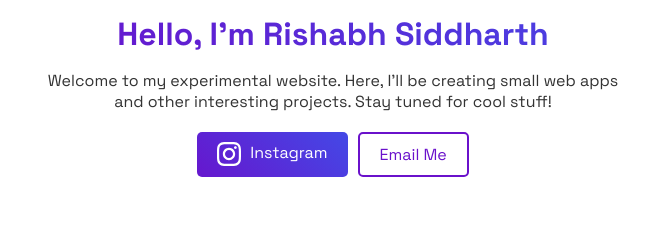
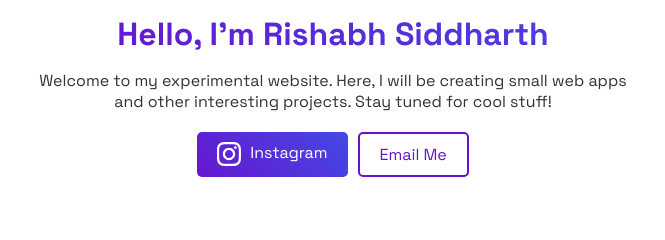
Before and after one commit to riz-biz/rizbiz.tech, a plain HTML site: page index.html in a window 1280 px wide. Shown: the part 315-555 px from the top of the page, 307-972 px from the left. Drawn offline with Linux system fonts and the light colour scheme.

Commit message:
Update index.html

```diff
--- a/index.html
+++ b/index.html
@@ -141,7 +141,7 @@
     <div class="logo">rizbiz.tech</div>
     <div class="container">
         <h1>Hello, I'm Rishabh Siddharth</h1>
-        <p class="description">Welcome to my experimental website. Here, I'll be creating small web apps and other interesting projects. Stay tuned for cool stuff!</p>
+        <p class="description">Welcome to my experimental website. Here, I will be creating small web apps and other interesting projects. Stay tuned for cool stuff!</p>
         <div class="cta-buttons">
             <a href="https://www.instagram.com/vectorphic" class="cta-button primary" target="_blank">
                 <svg class="instagram-logo" xmlns="http://www.w3.org/2000/svg" viewBox="0 0 24 24" fill="white">
```
